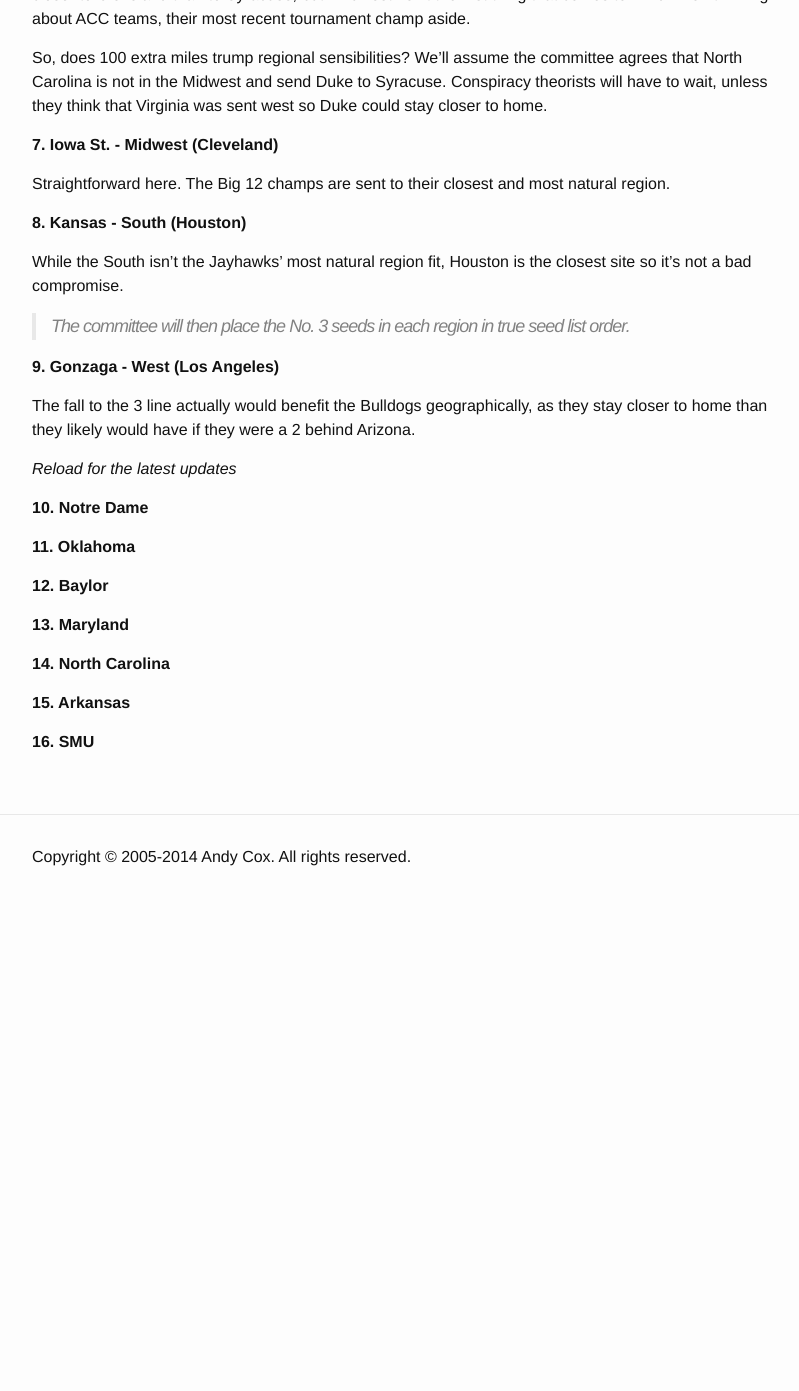
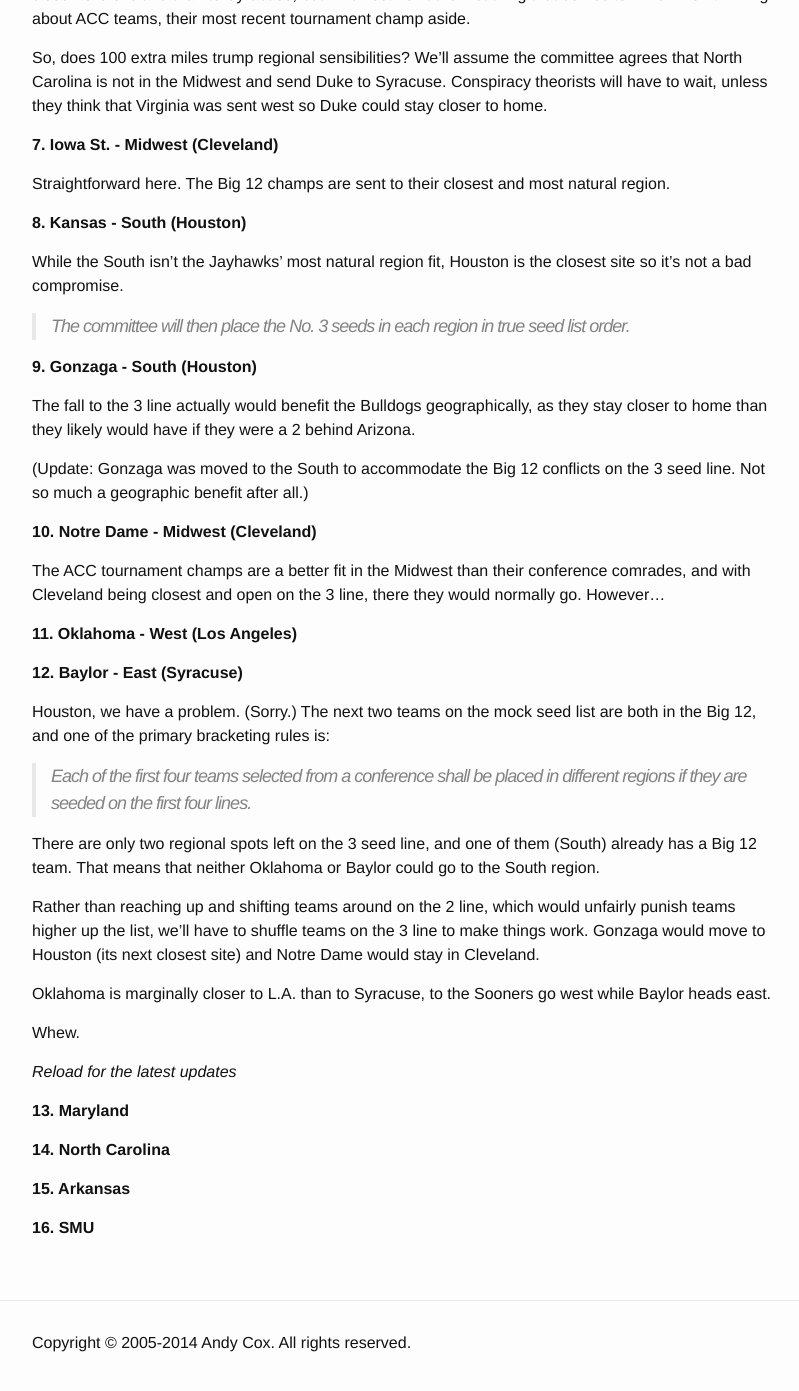
Before and after one commit to crashingthedance/blog.crashingthedance.com, a Jekyll site: the page built from _posts/2015-03-15-mocking_the_bracket.md, in a window 1280 px wide and 1400 px high, scrolled down 2881 px. Shown: the top 1391 px of the window, without its empty margins (238-1037 px from the left). Built offline with Jekyll 4.4.1, drawn with Linux system fonts in a browser that asks for light colours; comment, search, counter and statistics services are not loaded; before the commit the page ends 3795 px from its top, so only the background shows below that.

Commit message:
Mock bracket update

```diff
--- a/_posts/2015-03-15-mocking_the_bracket.md
+++ b/_posts/2015-03-15-mocking_the_bracket.md
@@ -173,20 +173,47 @@ closest site so it's not a bad compromise.
 
 > The committee will then place the No. 3 seeds in each region in true seed list order.
 
-**9. Gonzaga - West (Los Angeles)**
+**9. Gonzaga - South (Houston)**
 
 The fall to the 3 line actually would benefit the Bulldogs geographically, as
 they stay closer to home than they likely would have if they were a 2 behind
 Arizona.
 
+(Update: Gonzaga was moved to the South to accommodate the Big 12 conflicts on
+the 3 seed line. Not so much a geographic benefit after all.)
+
+**10.  Notre Dame - Midwest (Cleveland)**
+
+The ACC tournament champs are a better fit in the Midwest than their conference
+comrades, and with Cleveland being closest and open on the 3 line, there they
+would normally go. However...
+
+**11.  Oklahoma - West (Los Angeles)**
+
+**12.  Baylor - East (Syracuse)**
+
+Houston, we have a problem. (Sorry.) The next two teams on the mock seed list
+are both in the Big 12, and one of the primary bracketing rules is:
+
+> Each of the first four teams selected from a conference shall be placed in
+> different regions if they are seeded on the first four lines.
+
+There are only two regional spots left on the 3 seed line, and one of them
+(South) already has a Big 12 team. That means that neither Oklahoma or Baylor
+could go to the South region.
+
+Rather than reaching up and shifting teams around on the 2 line, which would
+unfairly punish teams higher up the list, we'll have to shuffle teams on the 3
+line to make things work. Gonzaga would move to Houston (its next closest site)
+and Notre Dame would stay in Cleveland.
+
+Oklahoma is marginally closer to L.A. than to Syracuse, to the Sooners go west
+while Baylor heads east.
+
+Whew.
+
 <a name='latest'></a>
 *Reload for the latest updates*
-
-**10.  Notre Dame**
-
-**11.  Oklahoma**
-
-**12.  Baylor**
 
 **13.  Maryland**
 
```
